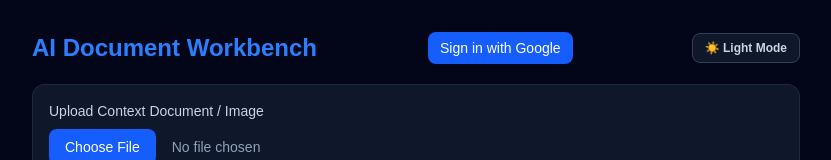
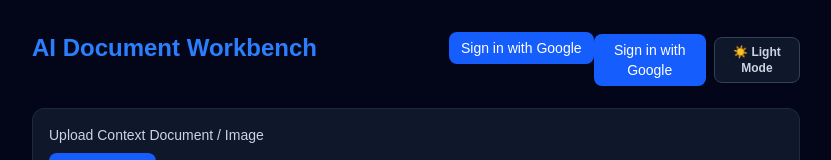
Before and after one commit to kashwire2025/ai-summarizer, a Next.js app: page / in a window 1280 px wide. Shown: the top 160 px of the page, without its empty margins (224-1055 px from the left). Built offline with nearby package versions, Linux system fonts and the light colour scheme; no server answers.

Commit message:
fix: initialize Supabase client and render header auth button

```diff
--- a/app/page.tsx
+++ b/app/page.tsx
@@ -1,12 +1,18 @@
 'use client';
 
 import { useState, useEffect, useRef } from 'react';
+import { createClient } from '@supabase/supabase-js';
 import ReactMarkdown from 'react-markdown';
 
 interface Message {
   role: 'user' | 'model';
   text: string;
 }
+
+
+const supabaseUrl = process.env.NEXT_PUBLIC_SUPABASE_URL || '';
+const supabaseAnonKey = process.env.NEXT_PUBLIC_SUPABASE_ANON_KEY || '';
+const supabase = createClient(supabaseUrl, supabaseAnonKey);
 
 export default function Home() {
   const [prompt, setPrompt] = useState('');
@@ -198,7 +204,17 @@ export default function Home() {
 
         {/* Header & Theme Switcher */}
         <div className="flex justify-between items-center">
-          <h1 className="text-2xl font-bold text-blue-500">AI Document Workbench</h1>
+          <div className="flex items-center justify-between w-full mb-6 gap-2">
+        <h1 className="text-xl sm:text-2xl font-bold text-blue-500">AI Document Workbench</h1>
+        <div className="flex items-center gap-2">
+          <button
+            onClick={() => supabase.auth.signInWithOAuth({ provider: 'google' })}
+            className="px-3 py-1.5 bg-blue-600 hover:bg-blue-700 text-white font-medium rounded-lg text-xs sm:text-sm whitespace-nowrap"
+          >
+            Sign in with Google
+          </button>
+        </div>
+      </div>
           <button
             onClick={() => supabase.auth.signInWithOAuth({ provider: 'google' })}
             className="px-3 py-1.5 bg-blue-600 hover:bg-blue-700 text-white font-medium rounded-lg text-sm mr-2"
```
